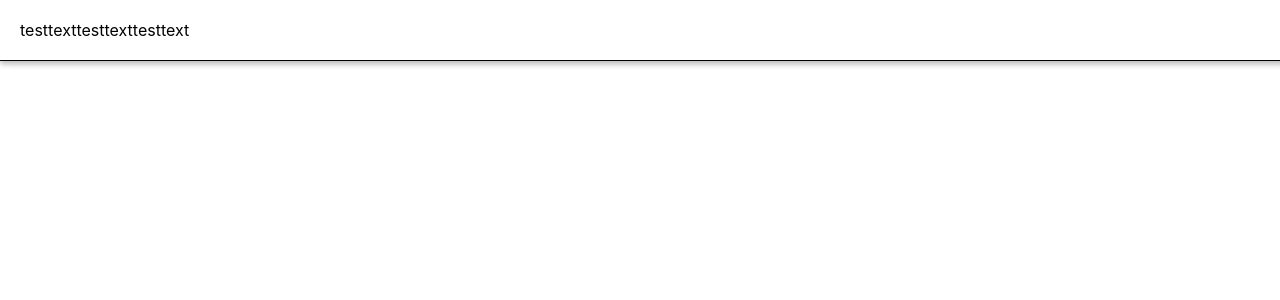
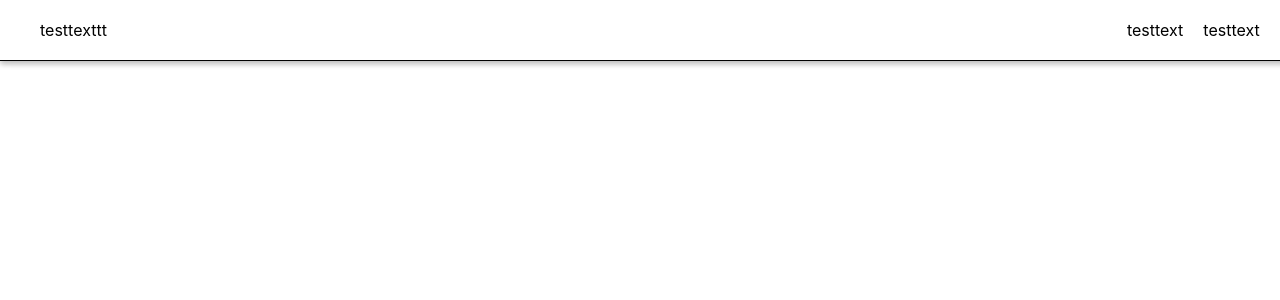
Before and after one commit to bamiya/resume, a React (Create React App) app: page / in a window 1280 px wide. Shown: the top 300 px of the page. Built offline with nearby package versions, Linux system fonts and the light colour scheme.

Commit message:
헤더 스크롤 css 작업중

```diff
--- a/src/Component/Header/Header.js
+++ b/src/Component/Header/Header.js
@@ -1,9 +1,17 @@
 import * as Styled from "./styled";
+import { useState, useEffect } from "react";
 
 const Header = () => {
+  const [scrollPosition, setScrollPosition] = useState(0);
+  const updateScroll = () => {
+    setScrollPosition(window.scrollY || document.documentElement.scrollTop);
+  };
+  useEffect(() => {
+    window.addEventListener("scroll", updateScroll);
+  });
   return (
-    <Styled.Wrapper>
-      <Styled.Text>testtext</Styled.Text>
+    <Styled.Wrapper scroll={scrollPosition > 100 ? true : false}>
+      <Styled.Title>testtexttt</Styled.Title>
       <Styled.Text>testtext</Styled.Text>
       <Styled.Text>testtext</Styled.Text>
     </Styled.Wrapper>
--- a/src/Component/Header/styled.js
+++ b/src/Component/Header/styled.js
@@ -10,12 +10,28 @@ export const Wrapper = styled.div`
   padding-left: 20px; //왼쪽 여백주기
 
   /* 색상 */
-  background: transparent;
+  background: ${(props) => {
+    let bg;
+    if (props.scroll) {
+      bg = "white";
+    } else {
+      bg = "transparent";
+    }
+    return bg;
+  }};
   color: black;
   border-bottom: 1px solid;
   box-shadow: 0 3px 6px rgba(0, 0, 0, 0.1), 0 3px 6px rgba(0, 0, 0, 0.2);
 `;
 
+export const Title = styled.text`
+  cursor: pointer;
+  color: black;
+  padding-left: 20px;
+  padding-right: 1000px;
+`;
+
 export const Text = styled.text`
   color: black;
+  padding-left: 20px;
 `;
```
